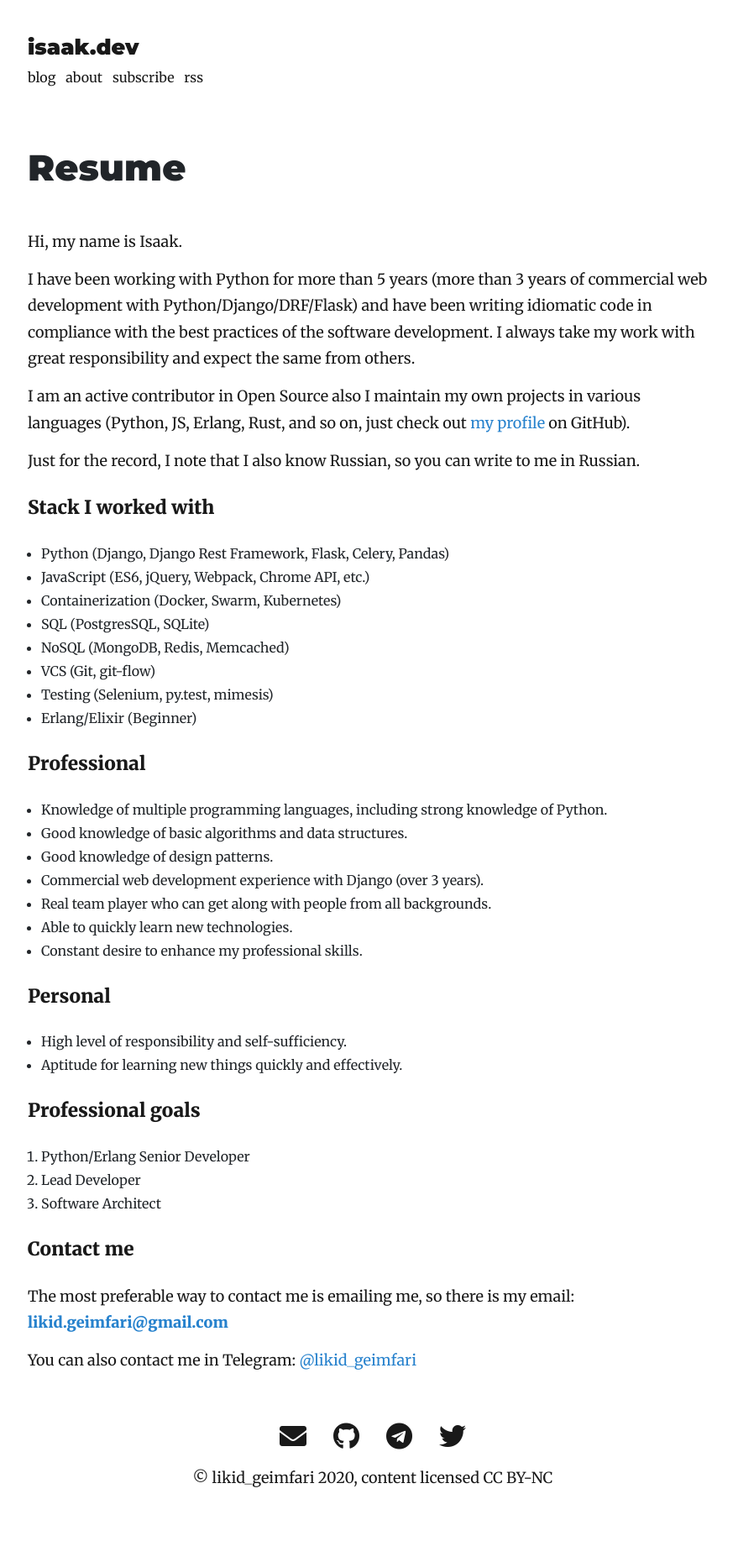
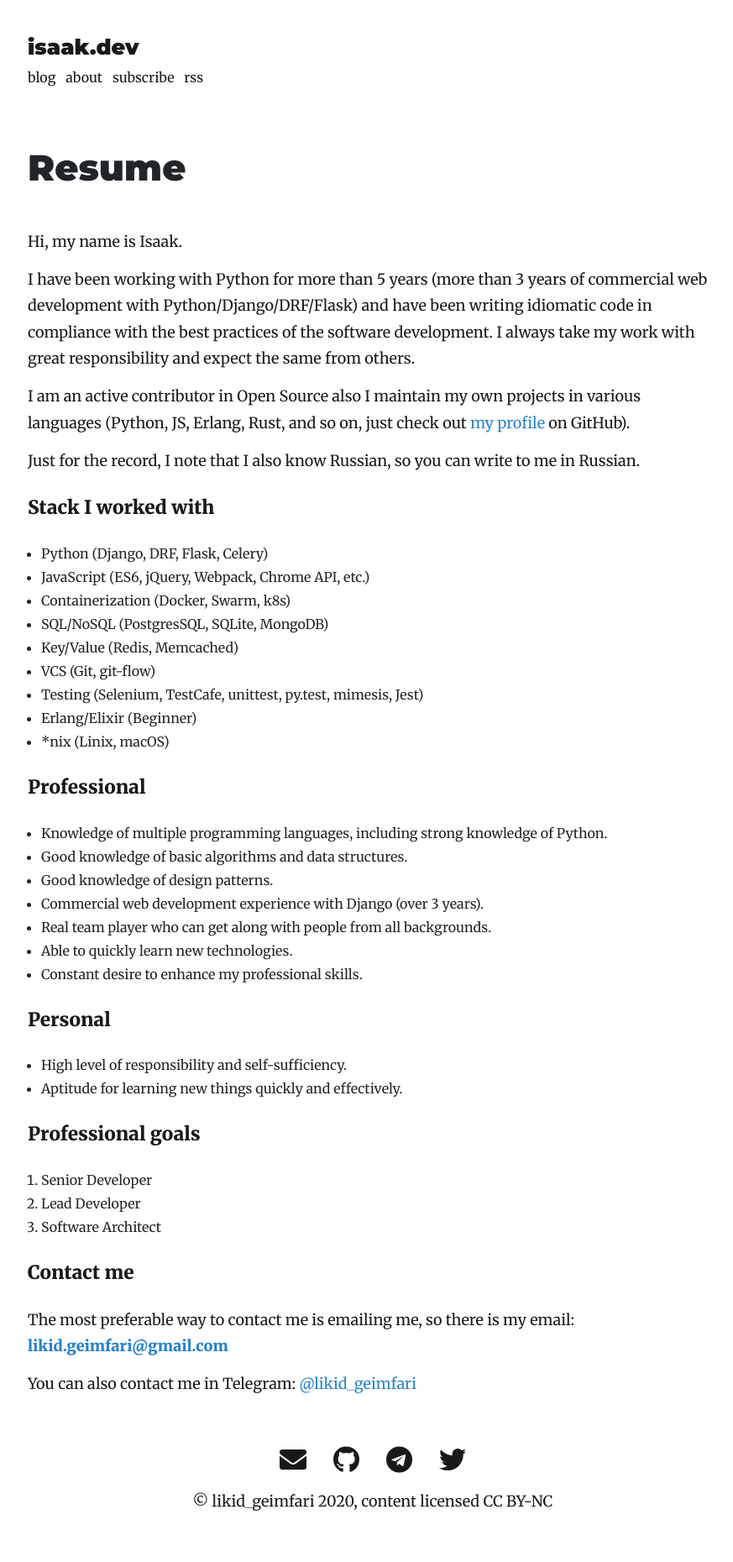
Before and after one commit to lk-geimfari/lk-geimfari.github.io, a Jekyll site: the page built from _pages/resume.md, in a window 1280 px wide. Shown: the whole page at 84% size, without its empty margins (196-1069 px from the left). Built offline with Jekyll 4.4.1, drawn with Linux system fonts in a browser that asks for light colours; nearby versions of some CDN libraries; before the commit the page ends 1832 px from its top, so only the background shows below that.

Commit message:
Update resume.md

```diff
--- a/_pages/resume.md
+++ b/_pages/resume.md
@@ -17,14 +17,15 @@ Just for the record, I note that I also know Russian, so you can write to me in
 
 #### Stack I worked with
 
-* Python (Django, Django Rest Framework, Flask, Celery, Pandas)
+* Python (Django, DRF, Flask, Celery)
 * JavaScript (ES6, jQuery, Webpack, Chrome API, etc.)
-* Containerization (Docker, Swarm, Kubernetes)
-* SQL (PostgresSQL, SQLite)
-* NoSQL (MongoDB, Redis, Memcached)
+* Containerization (Docker, Swarm, k8s)
+* SQL/NoSQL (PostgresSQL, SQLite, MongoDB)
+* Key/Value (Redis, Memcached)
 * VCS (Git, git-flow)
-* Testing (Selenium, py.test, mimesis)
-* Erlang/Elixir (Beginner)
+* Testing (Selenium, TestCafe, unittest, py.test, mimesis, Jest)
+* Erlang/Elixir (Beginner)
+* *nix (Linix, macOS)
 
 #### Professional
 
@@ -43,7 +44,7 @@ Just for the record, I note that I also know Russian, so you can write to me in
 
 #### Professional goals
 
-1. Python/Erlang Senior Developer
+1. Senior Developer
 2. Lead Developer
 3. Software Architect
 
```
